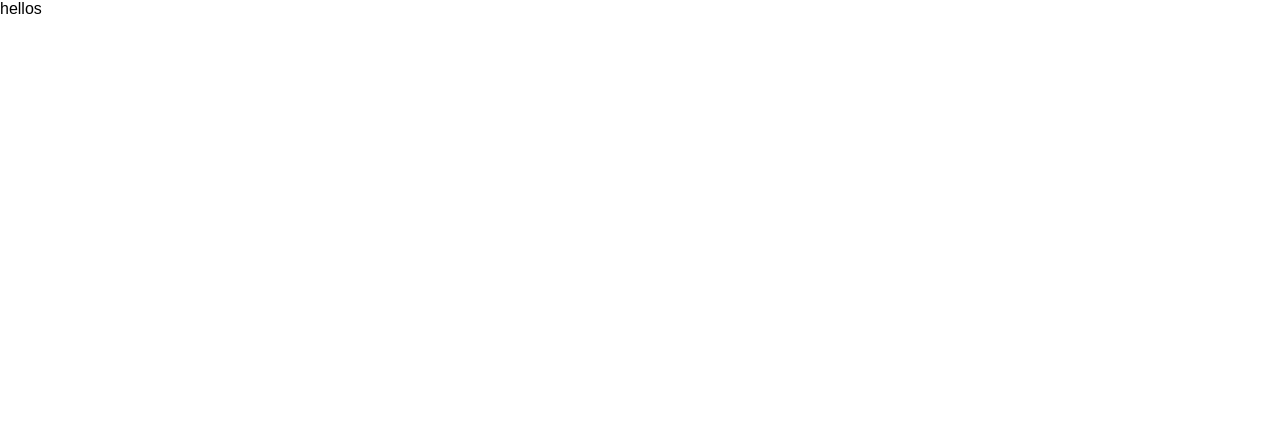
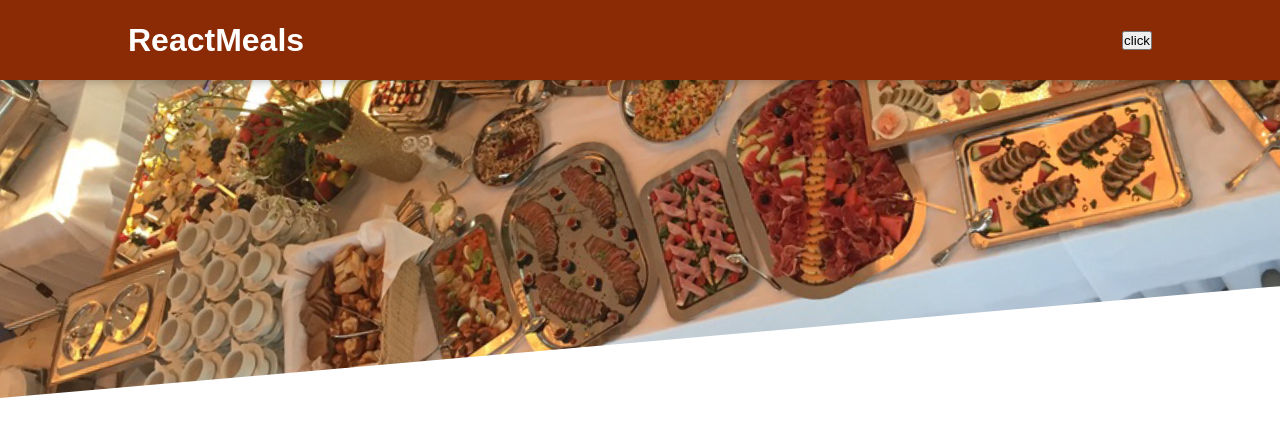
Before and after one commit to mahdieh96/Food-Order, a React (Create React App) app: page / in a window 1280 px wide. Shown: the top 436 px of the page. Built offline with nearby package versions, Linux system fonts and the light colour scheme.

Commit message:
original structure of header component added.

```diff
--- a/src/App.js
+++ b/src/App.js
@@ -1,6 +1,11 @@
 import React from "react";
+import { Header } from "./Components/Layout/Header";
 function App() {
-  return <>hellos</>;
+  return (
+    <>
+      <Header />
+    </>
+  );
 }
 
 export default App;
--- /dev/null
+++ b/src/Components/Layout/Header.js
@@ -0,0 +1,16 @@
+import React from "react";
+import classes from "./Header.module.css";
+import mealsImage from "../../assets/meals.jpg";
+export const Header = () => {
+  return (
+    <>
+      <header className={classes.header}>
+        <h1>ReactMeals</h1>
+        <button>click</button>
+      </header>
+      <div className={classes["main-image"]}>
+        <img src={mealsImage} alt="a table full of delicious food!" />
+      </div>
+    </>
+  );
+};
--- /dev/null
+++ b/src/Components/Layout/Header.module.css
@@ -0,0 +1,28 @@
+.header {
+  width: 100%;
+  height: 5rem;
+  background-color: #8a2b06;
+  color: white;
+  display: flex;
+  justify-content: space-between;
+  padding: 0 10%;
+  align-items: center;
+  box-shadow: 0 2px 8px rgba(0, 0, 0, 0.25);
+  position: fixed;
+  top: 0;
+  left: 0;
+  z-index: 10;
+}
+
+.main-image {
+  width: 100%;
+  height: 25rem;
+  z-index: 0;
+  overflow: hidden;
+}
+.main-image img {
+  width: 110%;
+  height: 100%;
+  object-fit: cover;
+  transform: rotateZ(-5deg) translateY(-4rem) translateX(-1rem);
+}
```
Also changed, not shown: src/assets/meals.jpg (added).
